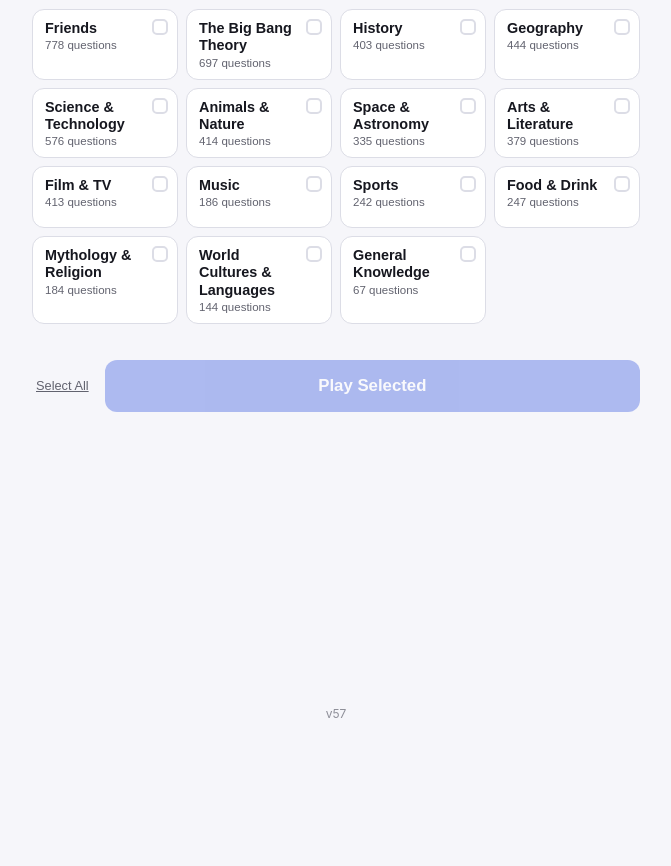
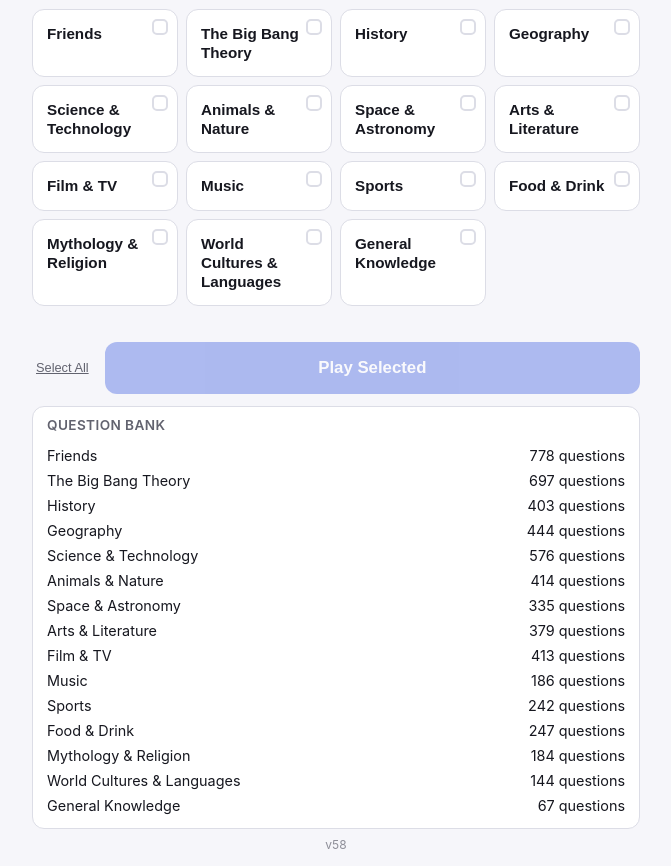
Before and after one commit to Milo9/PWA-trivia, a website: page index.html in a window 1280 px wide. Shown: the part 65-931 px from the top of the page, without its empty margins (304-975 px from the left). Before the commit the page ends 800 px from the top, so only its background shows below. Drawn offline with Linux system fonts and the light colour scheme.

Commit message:
Move per-category question counts/avg out of the chooser cards into a Question Bank stats section, freeing up room in the category grid

```diff
--- a/app.js
+++ b/app.js
@@ -30,6 +30,7 @@ const el = {
   screenResults: document.getElementById("screen-results"),
 
   statsSummary: document.getElementById("stats-summary"),
+  categoryCounts: document.getElementById("category-counts"),
   resetStatsBtn: document.getElementById("reset-stats-btn"),
   selectionBar: document.getElementById("selection-bar"),
   selectAllBtn: document.getElementById("select-all-btn"),
@@ -65,10 +66,9 @@ function showScreen(name) {
   }
   if (name === "categories") {
     el.screenCategories.classList.remove("hidden");
-    // Re-render so per-category stat badges reflect the game just played
-    // (state.categories itself doesn't change, but localStorage stats do).
     if (state.categories.length) renderCategoryList();
     renderStatsSummary();
+    renderCategoryCounts();
   }
   if (name === "settings") el.screenSettings.classList.remove("hidden");
   if (name === "quiz") el.screenQuiz.classList.remove("hidden");
@@ -105,6 +105,7 @@ async function loadCategories() {
     state.categoryById = {};
     for (const cat of withCounts) state.categoryById[cat.id] = cat;
     renderCategoryList();
+    renderCategoryCounts();
   } catch (e) {
     el.categoriesStatus.textContent = "Couldn't load categories. Try reopening the app.";
   }
@@ -124,12 +125,10 @@ function renderCategoryList() {
     const isSelected = state.selectedCategoryIds.has(cat.id);
     btn.className = "category-card" + (isSelected ? " selected" : "");
     btn.disabled = cat.questions.length === 0;
-    const statLine = categoryStatsLine(cat.id);
     btn.innerHTML = `
       <span class="category-check" aria-hidden="true"></span>
       <span class="category-info">
         <span class="category-name">${cat.name}</span>
-        <span class="count">${cat.questions.length} questions${statLine ? " · " + statLine : ""}</span>
       </span>
     `;
     btn.addEventListener("click", () => toggleCategorySelection(cat.id));
@@ -137,6 +136,22 @@ function renderCategoryList() {
   }
   el.categoriesStatus.textContent = "";
   renderSelectionBar();
+}
+
+function renderCategoryCounts() {
+  if (!state.categories.length) {
+    el.categoryCounts.classList.add("hidden");
+    return;
+  }
+  el.categoryCounts.classList.remove("hidden");
+  const rows = state.categories
+    .map((cat) => {
+      const statLine = categoryStatsLine(cat.id);
+      const value = `${cat.questions.length} questions${statLine ? " · " + statLine : ""}`;
+      return `<div class="category-breakdown-row"><span>${cat.name}</span><span class="stats-value">${value}</span></div>`;
+    })
+    .join("");
+  el.categoryCounts.innerHTML = `<p class="settings-label">Question Bank</p>${rows}`;
 }
 
 function toggleCategorySelection(catId) {
@@ -374,6 +389,7 @@ el.resetStatsBtn.addEventListener("click", () => {
   if (!confirm("Reset all game stats? This can't be undone.")) return;
   saveStats(defaultStats());
   renderStatsSummary();
+  renderCategoryCounts();
 });
 
 function startRound(categories) {
--- a/index.html
+++ b/index.html
@@ -28,6 +28,7 @@
       </div>
       <footer class="app-footer">
         <div id="stats-summary" class="stats-card hidden"></div>
+        <div id="category-counts" class="stats-card hidden"></div>
         <button id="reset-stats-btn" class="text-btn hidden">Reset Stats</button>
         <p id="app-version" class="app-version"></p>
       </footer>
--- a/styles.css
+++ b/styles.css
@@ -84,22 +84,27 @@ html, body {
   background: var(--surface);
   border: 1px solid var(--border);
   border-radius: 12px;
-  padding: 10px 12px;
+  padding: 14px 26px 14px 14px;
   text-align: left;
-  font-size: 0.9rem;
+  font-size: 0.95rem;
   font-weight: 600;
   color: var(--text);
   display: flex;
   flex-direction: column;
+  justify-content: center;
   align-items: flex-start;
-  gap: 4px;
   cursor: pointer;
   position: relative;
-  min-height: 62px;
+  min-height: 50px;
 }
 
 .category-card:active {
   background: var(--surface-raised);
+}
+
+.category-card:disabled {
+  opacity: 0.5;
+  cursor: default;
 }
 
 .category-card.selected {
@@ -143,20 +148,12 @@ html, body {
   flex: 1;
   display: flex;
   flex-direction: column;
-  gap: 2px;
   min-width: 0;
-  padding-right: 20px;
 }
 
 .category-name {
   overflow-wrap: break-word;
-  line-height: 1.2;
-}
-
-.category-card .count {
-  color: var(--text-muted);
-  font-weight: 400;
-  font-size: 0.72rem;
+  line-height: 1.25;
 }
 
 .selection-bar {
--- a/version.json
+++ b/version.json
@@ -1,3 +1,3 @@
 {
-  "build": 57
+  "build": 58
 }
```
Also changed, not shown: sw.js (+5 -5 lines).
